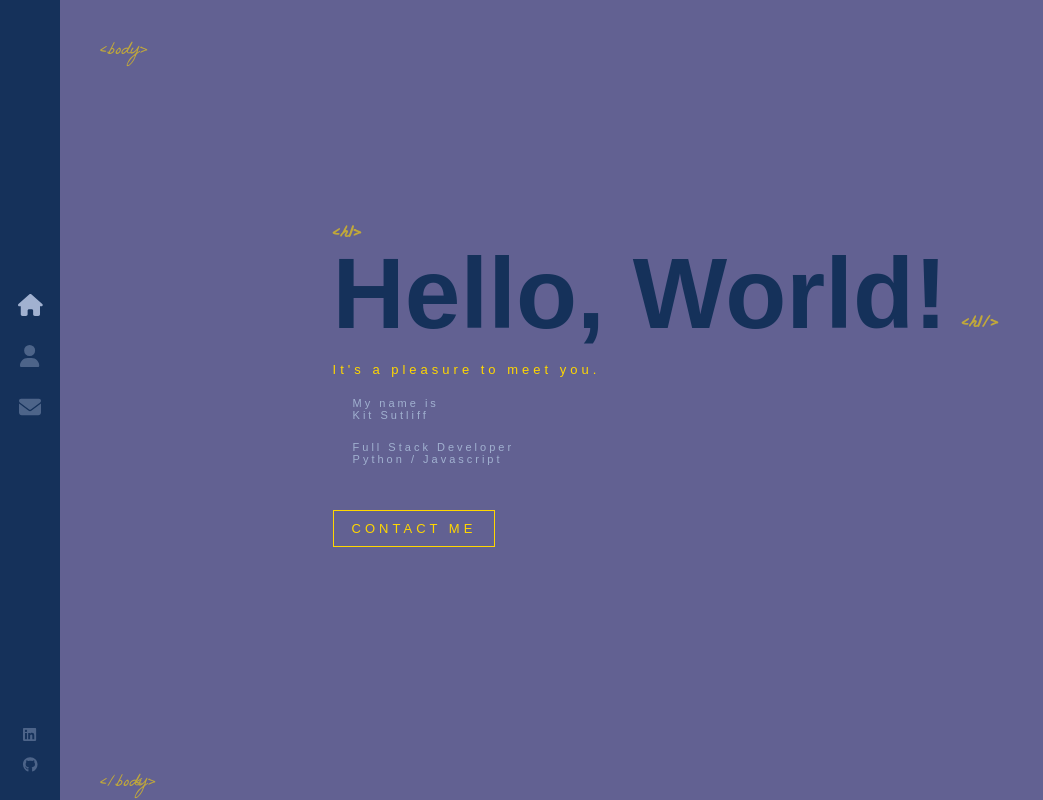
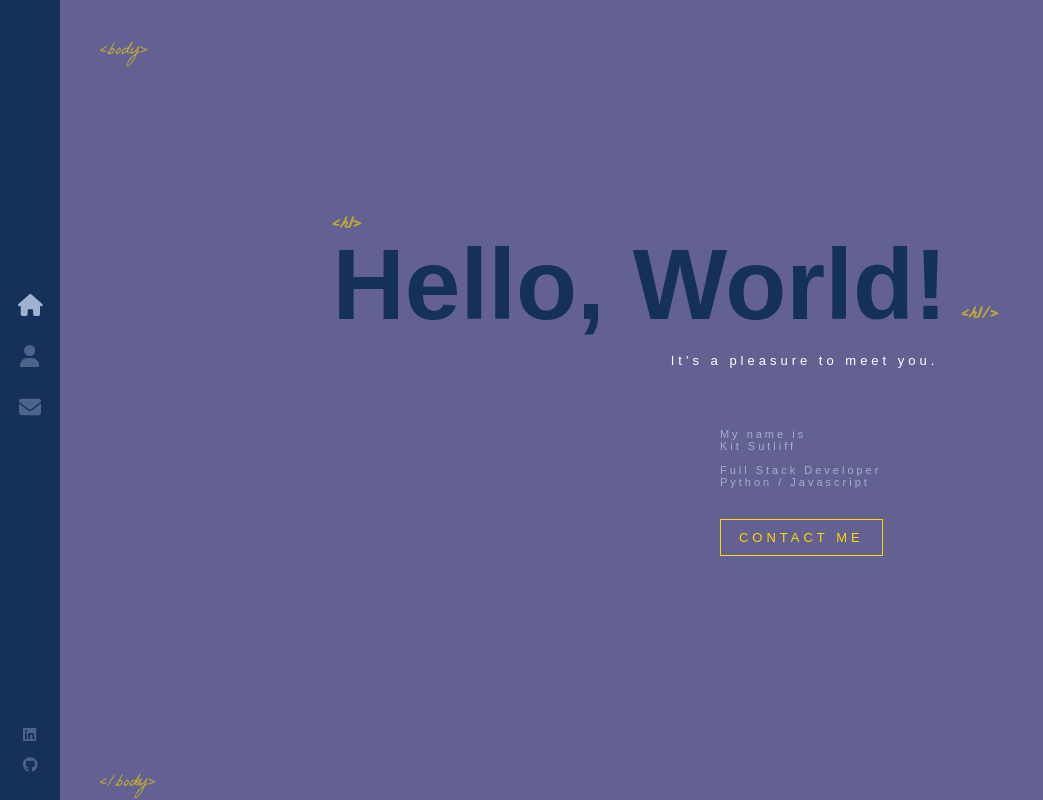
Before and after one commit to KitSutliff/react-portfolio, a React (Create React App) app: page / in a window 1280 px wide. Shown: the whole page, without its empty margins (0-1043 px from the left). Built offline with nearby package versions, Linux system fonts and the light colour scheme.

Commit message:
repositions landing page text to right side

```diff
--- a/public/index.html
+++ b/public/index.html
@@ -18,8 +18,8 @@
               <h2>It's a pleasure to meet you.</h2>
           </div>
           <div>
-              <h3> My name is <br /> Kit Sutliff</h3>
-              <h3> Full Stack Developer <br /> Python / Javascript</h3>
+              <h3> My name is <br /> Kit Sutliff<br /><br />
+              Full Stack Developer <br /> Python / Javascript</h3>
               <h4><Link to="/contact" className="flat-button">CONTACT ME</Link></h3>
           </div>
       </div>
--- a/src/index.scss
+++ b/src/index.scss
@@ -57,21 +57,23 @@ body {
         }
 
         h2 {
-          color: #ffd700;
+          color: #fff;
           font-size: 13px;
           font-weight: 400;
           letter-spacing: 4px;
           font-family: sans-serif;
+          margin-left: 55%
         }
 
         h3 {
           color: #A1B1D0;
-          margin: 20px;
           font-weight: 400;
           font-size: 11px;
           font-family: sans-serif;
           letter-spacing: 3px;
           animation: fadeIin 1s 1.8s backwards;
+          margin-left: 63%;
+          margin-top: 60px;
         }
 
         h4 {
@@ -83,10 +85,11 @@ body {
           text-decoration: none;
           padding: 10px 18px;
           border: 1px solid #ffd700;
-          margin-top: 25px;
+          margin-top: 20px;
           float: left;
           animation: fadeIn1s 1.8s backwards;
           white-space: nowrap;
+          margin-left: 63%;
 
           &:hover {
               background:#ffd700;
```
